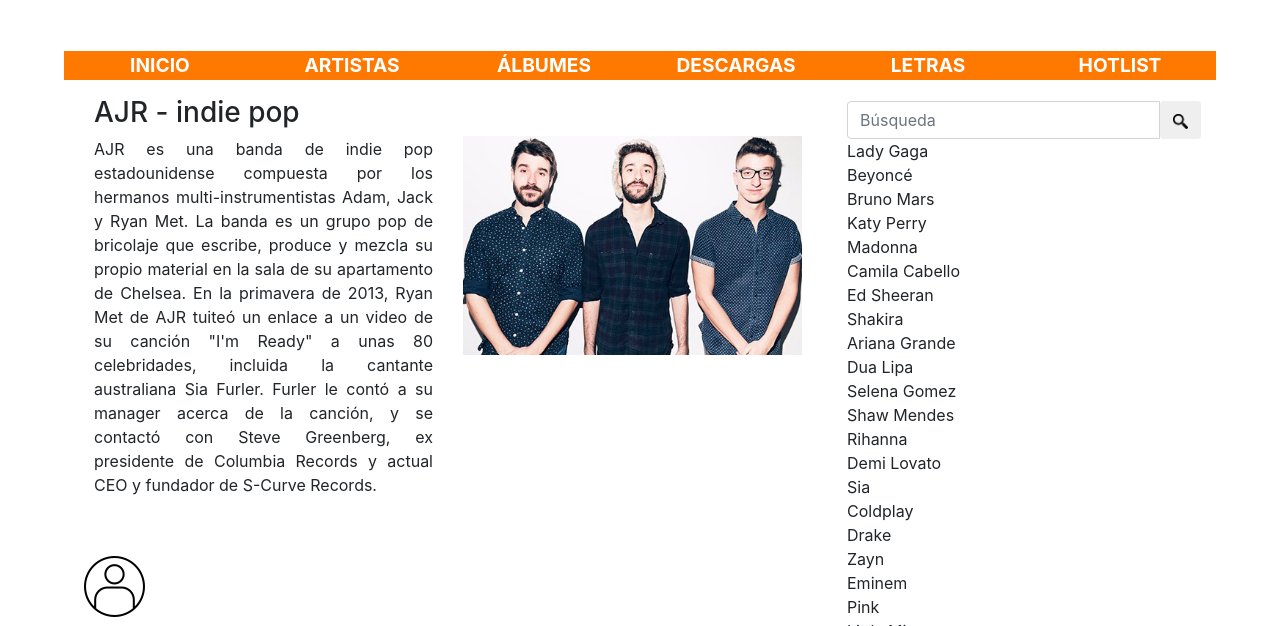
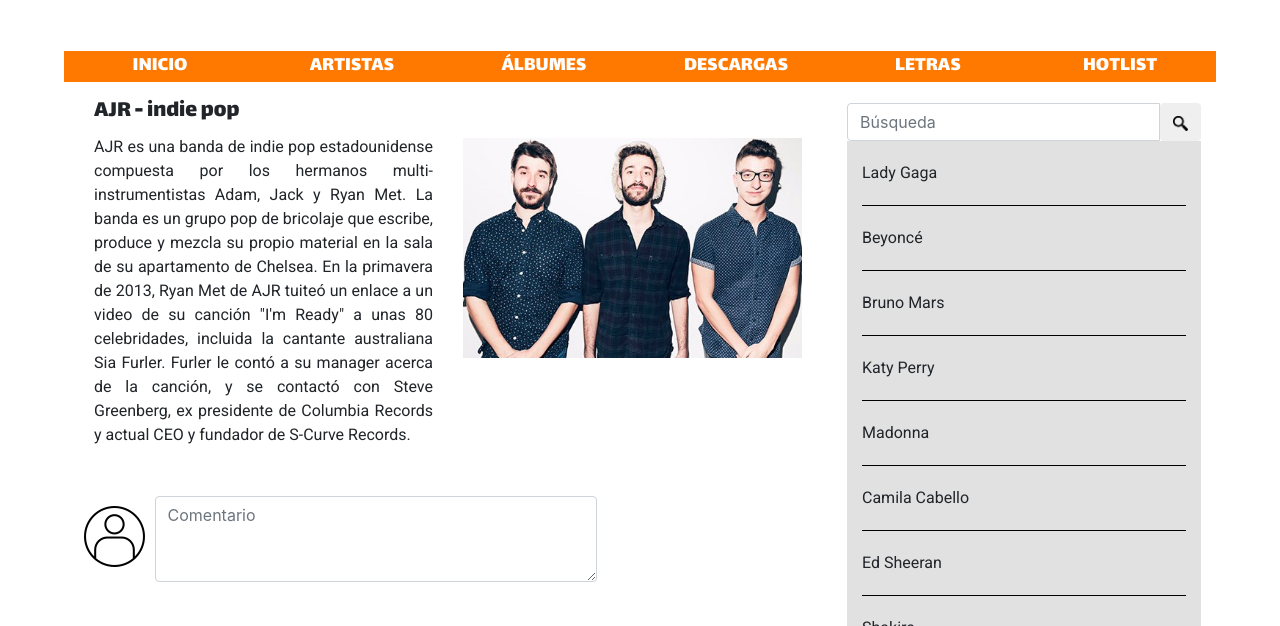
Before and after one commit to plazabjc/frameworks-nextu, a plain HTML site: page index.html in a window 1280 px wide. Shown: the part 99-725 px from the top of the page. Drawn offline with nearby package versions, Linux system fonts and the light colour scheme.

Commit message:
Página música finalizada

```diff
--- a/index.html
+++ b/index.html
@@ -5,6 +5,7 @@
 	<title>Música</title>
 
 	<link rel="stylesheet" href="https://stackpath.bootstrapcdn.com/bootstrap/4.1.3/css/bootstrap.min.css" integrity="sha384-MCw98/SFnGE8fJT3GXwEOngsV7Zt27NXFoaoApmYm81iuXoPkFOJwJ8ERdknLPMO" crossorigin="anonymous">
+	<link href="https://fonts.googleapis.com/css?family=Lalezar|Roboto" rel="stylesheet">
 	<link rel="stylesheet" href="style.css">
 </head>
 <body>
@@ -79,7 +80,7 @@
 				    	</div>
 				  	</div>
 				</form>
-				<ol class="list-unstyled">
+				<ol class="list-unstyled" id="lista-artistas">
 					<li>Lady Gaga</li>
 					<li>Beyoncé</li>
 					<li>Bruno Mars</li>
--- a/style.css
+++ b/style.css
@@ -12,6 +12,16 @@ body {
 	max-width: 100%;
 	margin: auto;
 	padding: 0;
+}
+
+.container h3 {
+	font-family: 'Lalezar';
+	font-size: 1.5em;
+}
+
+.container p {
+	font-family: 'Roboto';
+	font-size: 1em;
 }
 #banner {
 	height: 150px;
@@ -48,10 +58,9 @@ nav {
 }
 
 .menu li a {
-	text-decoration: none;
+	font-family: 'Lalezar';
 	color: white;
-	font-weight: bolder;
-	font-size: 1.2em;
+	font-size: 1.3em;
 }
 .imagen-artista {
 	width: 100%;
@@ -73,10 +82,22 @@ label {
 }
 textarea.form-control {
 	display: inline-block;
-	width: 90%;
+	width: 60%;
 	margin: 25px 0;
 }
 
 #busqueda {
 	margin: 5px 0;
 }
+
+#lista-artistas {
+	background: #E1E1E1;
+}
+
+#lista-artistas li {
+	font-family: 'Roboto';
+	font-size: 1em;
+	margin: 0px 15px;
+	padding: 20px 0;
+	border-bottom: 1px solid black;
+}
```
